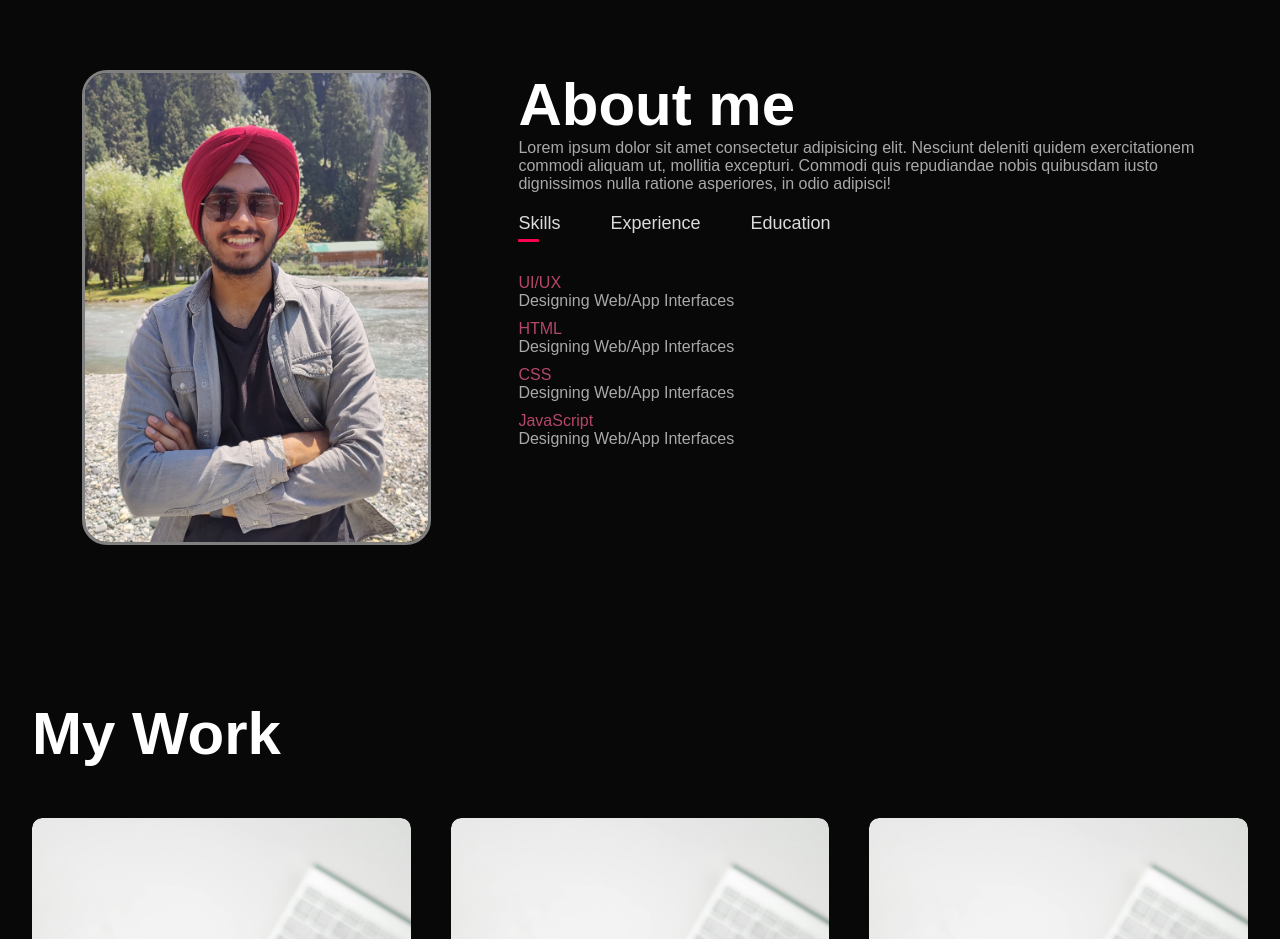
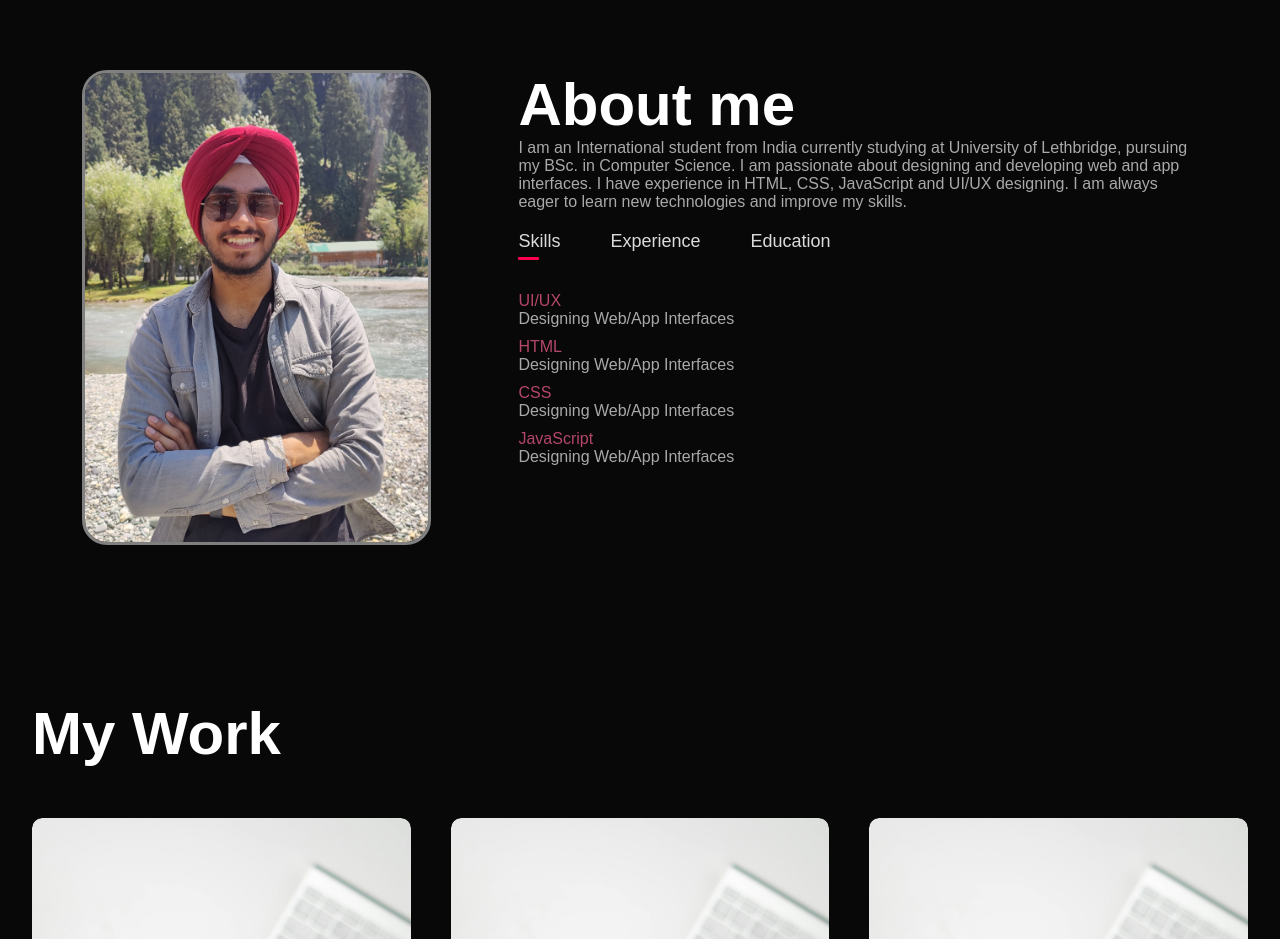
Before and after one commit to Angad58/Portfolio, a plain HTML site: page index.html in a window 1280 px wide. Shown: the part 820-1759 px from the top of the page. Drawn offline with Linux system fonts and the light colour scheme.

Commit message:
about changed

```diff
--- a/index.html
+++ b/index.html
@@ -39,11 +39,8 @@
                 <div class = "about-col2">
                     <h1 class="abtxt">About me</h1>
                     <p>
-                        Lorem ipsum dolor sit amet consectetur adipisicing elit.
-                        Nesciunt deleniti quidem exercitationem commodi aliquam
-                        ut, mollitia excepturi. Commodi quis repudiandae nobis
-                        quibusdam iusto dignissimos nulla ratione asperiores,
-                        in odio adipisci!
+                       I am an International student from India currently studying at University of Lethbridge, pursuing my BSc. in Computer Science. I am passionate about designing and developing web and app interfaces.
+                       I have experience in HTML, CSS, JavaScript and UI/UX designing. I am always eager to learn new technologies and improve my skills.
                     </p>
                     <div class="tab-titles ">
                         <p class = "tab-links active-link" onclick="opentab('skills')">Skills</p>
--- a/style.css
+++ b/style.css
@@ -251,7 +251,7 @@ font: 14px;
     transition: transform 0.5s;
 }
 .social-icons a:hover{
-    color: #ff004f;
+    color: #1079be;
     transform: translateY(-5px);
 }
 .btn.btn2{
```
